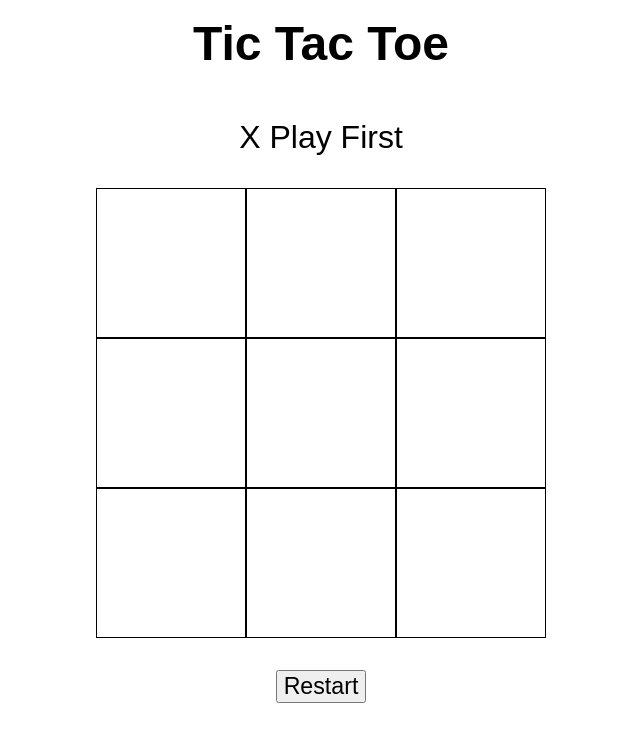
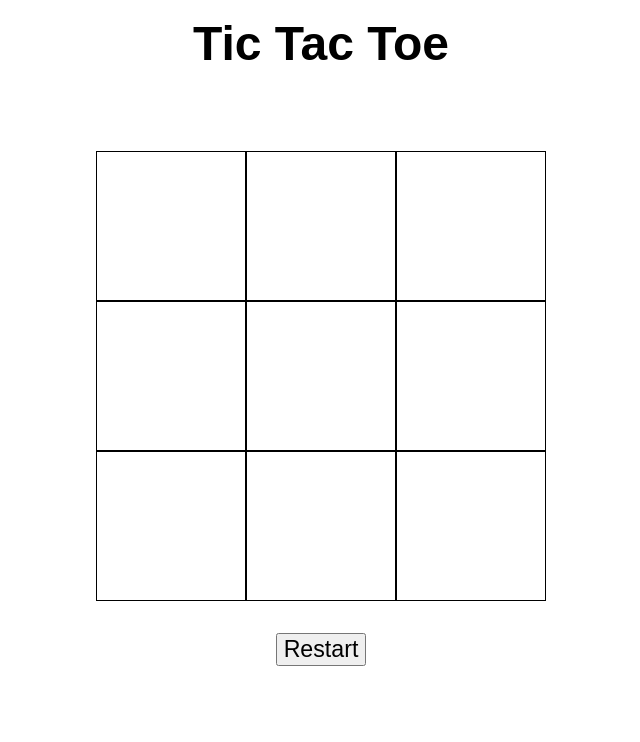
Before and after one commit to anmaras/tic-tac-toe, a plain HTML site: page index.html in a window 1280 px wide. Shown: the whole page, without its empty margins (319-959 px from the left). Drawn offline with Linux system fonts and the light colour scheme.

Commit message:
remove options div

```diff
--- a/index.html
+++ b/index.html
@@ -13,9 +13,7 @@
       <h1 class="title">Tic Tac Toe</h1>
     </section>
     <section id="options-container">
-      <!-- <div class="option">X</div> -->
-      <div class="player-turn">X Play First</div>
-      <!-- <div class="option">O</div> -->
+      <!-- <div class="player-turn">X Play First</div> -->
     </section>
     <section id="grid-container">
       <div class="grid-items">
```
